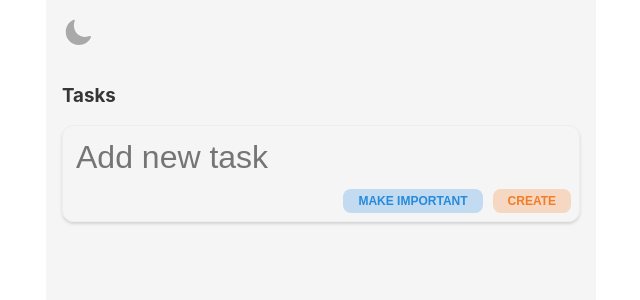
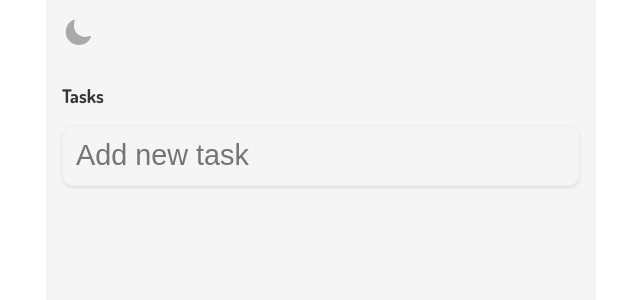
Before and after one commit to mDep07/todo-app, a React (Create React App) app: page / in a window 1280 px wide. Shown: the top 300 px of the page, without its empty margins (319-959 px from the left). Built offline with nearby package versions, Linux system fonts and the light colour scheme.

Commit message:
Change font

```diff
--- a/src/components/Task/TaskForm.tsx
+++ b/src/components/Task/TaskForm.tsx
@@ -1,5 +1,5 @@
+import { useState } from 'react';
 import { useFormik } from 'formik';
-
 import { ITask } from '../../interfaces/task';
 
 import StyledForm, { StyledFooterForm, StyledFormControl } from '../../styles/Form';
@@ -9,6 +9,8 @@ type TaskFormParams = {
   createTask: (task: ITask) => void;
 }
 export default function TaskForm({ createTask }: TaskFormParams) {
+  const [showButtons, setShowButtons] = useState(false);
+
   const formik = useFormik({
     initialValues: {
       id: '',
@@ -20,7 +22,7 @@ export default function TaskForm({ createTask }: TaskFormParams) {
     onSubmit: (values, formikBag) => {
       createTask(values);
       formikBag.resetForm();
-    },
+    }
   });
 
   return (
@@ -32,9 +34,12 @@ export default function TaskForm({ createTask }: TaskFormParams) {
           autoComplete="off"
           type="text"
           placeholder="Add new task"
+          onFocus={() => setShowButtons(true)}
           {...formik.getFieldProps('title')}
         />
       </StyledFormControl>
+      {
+        showButtons &&
         <StyledFooterForm>
           <StyledButton
             checked={formik.values.important}
@@ -48,6 +53,7 @@ export default function TaskForm({ createTask }: TaskFormParams) {
             Create
           </StyledButton>
         </StyledFooterForm>
+      }
     </StyledForm>
   )
 }
--- a/src/index.css
+++ b/src/index.css
@@ -1,8 +1,11 @@
+@import url('https://fonts.googleapis.com/css2?family=Dosis:wght@200;300;400;500;600;700;800&display=swap');
+
 body {
-  margin: 0;
-  font-family: -apple-system, BlinkMacSystemFont, 'Segoe UI', 'Roboto', 'Oxygen',
+ margin: 0;
+  /* font-family: -apple-system, BlinkMacSystemFont, 'Segoe UI', 'Roboto', 'Oxygen',
     'Ubuntu', 'Cantarell', 'Fira Sans', 'Droid Sans', 'Helvetica Neue',
-    sans-serif;
+    sans-serif; */
+  font-family: 'Dosis', sans-serif;
   -webkit-font-smoothing: antialiased;
   -moz-osx-font-smoothing: grayscale;
 }
--- a/src/styles/Form.ts
+++ b/src/styles/Form.ts
@@ -17,7 +17,7 @@ export const StyledFormControl = styled.div`
     border: none;
     background-color: transparent;
     outline: none;
-    font-size: 2rem;
+    font-size: 1.8rem;
     color: ${({theme}) => theme.text.main};
     /* border-bottom: 1px solid ${({theme}) => theme.backgroundColors.secondary}; */
   }
--- a/src/styles/Tasks.ts
+++ b/src/styles/Tasks.ts
@@ -53,6 +53,7 @@ export const StyledButtonCheck = styled.button<{ checked?: boolean }>`
   background-color: transparent;
   cursor: pointer;
   font-size: 1.4rem;
+  font-weight: 200;
   padding: 0;
   /* background-color: transparent; */
   border: none;
--- a/src/theme.ts
+++ b/src/theme.ts
@@ -40,9 +40,9 @@ const light: DefaultTheme = {
     secondary: "#636363",
   },
   shades: {
-    sm: "0 1px 2px #d4d4d4",
-    md: "0 2px 3px #d4d4d4",
-    lg: "0 4px 8px #d4d4d4",
+    sm: "0 1px 2px #e0e0e0",
+    md: "0 2px 3px #e0e0e0",
+    lg: "0 4px 8px #e0e0e0",
   },
   ...colors,
   ...borderRadius
```
Lines whose indentation alone changed are shown as unchanged.
